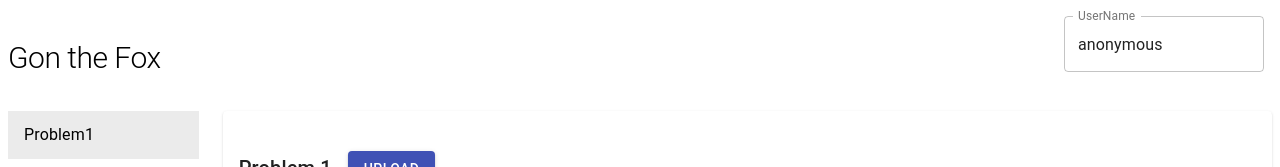
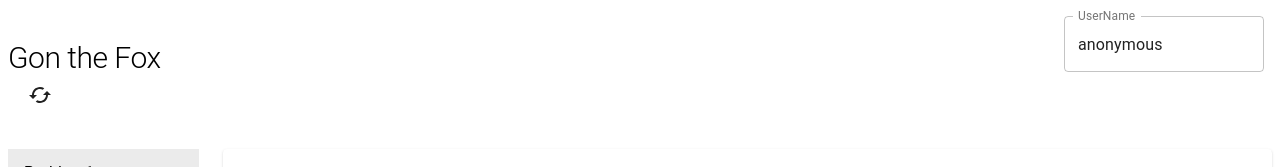
Before and after one commit to minus3theta/icfpc2021, a React app in the folder togatoga/kennel/frontend/: page / in a window 1280 px wide. Shown: the top 167 px of the page. Built offline with nearby package versions, Linux system fonts and the light colour scheme; no server answers.

Commit message:
use redux persist

```diff
--- a/togatoga/kennel/frontend/src/app/store.ts
+++ b/togatoga/kennel/frontend/src/app/store.ts
@@ -4,6 +4,9 @@ import {
   TypedUseSelectorHook,
 } from 'react-redux';
 import { n_problem } from './config';
+import storage from 'redux-persist/lib/storage';
+import { persistReducer } from 'redux-persist';
+import thunk from 'redux-thunk';
 
 export type Pair = [number, number];
 
@@ -106,14 +109,24 @@ const slice = createSlice({
     updateName: (state, action: PayloadAction<string>) => ({
       ...state,
       user_name: action.payload,
-    })
+    }),
+    resetStateExceptName: (state, action: PayloadAction<string>) => ({
+      ...initialState,
+      user_name: action.payload,
+    }),
   },
 });
 
-export const { updateProblem, setSelected, updateName } = slice.actions;
+const persistConfig = {
+  key: 'root',
+  storage,
+};
+
+export const { updateProblem, setSelected, updateName, resetStateExceptName } = slice.actions;
 
 export const store = configureStore({
-  reducer: slice.reducer,
+  reducer: persistReducer(persistConfig, slice.reducer),
+  middleware: [thunk],
 });
 
 export type RootState = ReturnType<typeof store.getState>;
--- a/togatoga/kennel/frontend/src/components/solutionTable.tsx
+++ b/togatoga/kennel/frontend/src/components/solutionTable.tsx
@@ -29,7 +29,7 @@ export default function SolutionTable() {
       };
       f();
     }
-  }, [selectedIdx]);
+  }, [selectedIdx, problem]);
 
   return (
     <React.Fragment>
--- a/togatoga/kennel/frontend/src/index.tsx
+++ b/togatoga/kennel/frontend/src/index.tsx
@@ -1,13 +1,17 @@
 import React from 'react';
 import ReactDOM from 'react-dom';
-import { store, updateName, useSelector } from './app/store';
+import { store, updateName, resetStateExceptName, useSelector } from './app/store';
 import { Provider, useDispatch } from 'react-redux';
 import { makeStyles, createStyles, Theme } from '@material-ui/core/styles';
-import Paper from '@material-ui/core/Paper';
 import Grid from '@material-ui/core/Grid';
 import ProblemList from './components/problemList';
 import ProblemDetail from './components/problemDetail';
-import { TextField, Typography } from '@material-ui/core';
+import { Button, TextField, Typography } from '@material-ui/core';
+import CachedIcon from '@material-ui/icons/Cached';
+import { PersistGate } from 'redux-persist/integration/react';
+import { persistStore } from 'redux-persist';
+
+const persistor = persistStore(store);
 
 const useStyles = makeStyles((theme: Theme) =>
   createStyles({
@@ -22,7 +26,7 @@ const useStyles = makeStyles((theme: Theme) =>
     title: {
       margin: theme.spacing(4, 0, 2),
       fontSize: 30,
-      width: '400px',
+      width: '200px',
       float: "left"
     },
     name_form: {
@@ -47,11 +51,16 @@ const App = () => {
     dispatch(updateName(e.target.value));
   };
 
+  const purge = () => {
+    dispatch(resetStateExceptName(user_name));
+  }
+
   return (
     <React.Fragment>
       <div>
         <Typography variant="h1" className={classes.title}>
           Gon the Fox
+          <Button onClick={purge}><CachedIcon/></Button>
         </Typography>
         <form className={classes.name_form} noValidate autoComplete="off">
           <TextField id="outlined-basic" label="UserName" variant="outlined" value={user_name} onChange={onChangeName} />
@@ -73,7 +82,9 @@ const App = () => {
 
 ReactDOM.render(
   <Provider store={store}>
-    <App />
+    <PersistGate loading={null} persistor={persistor}>
+      <App />
+    </PersistGate>
   </Provider>,
   document.getElementById('app')
 );
```
Also changed, not shown: 1 other file (tests, documents, lock files or other folders).
